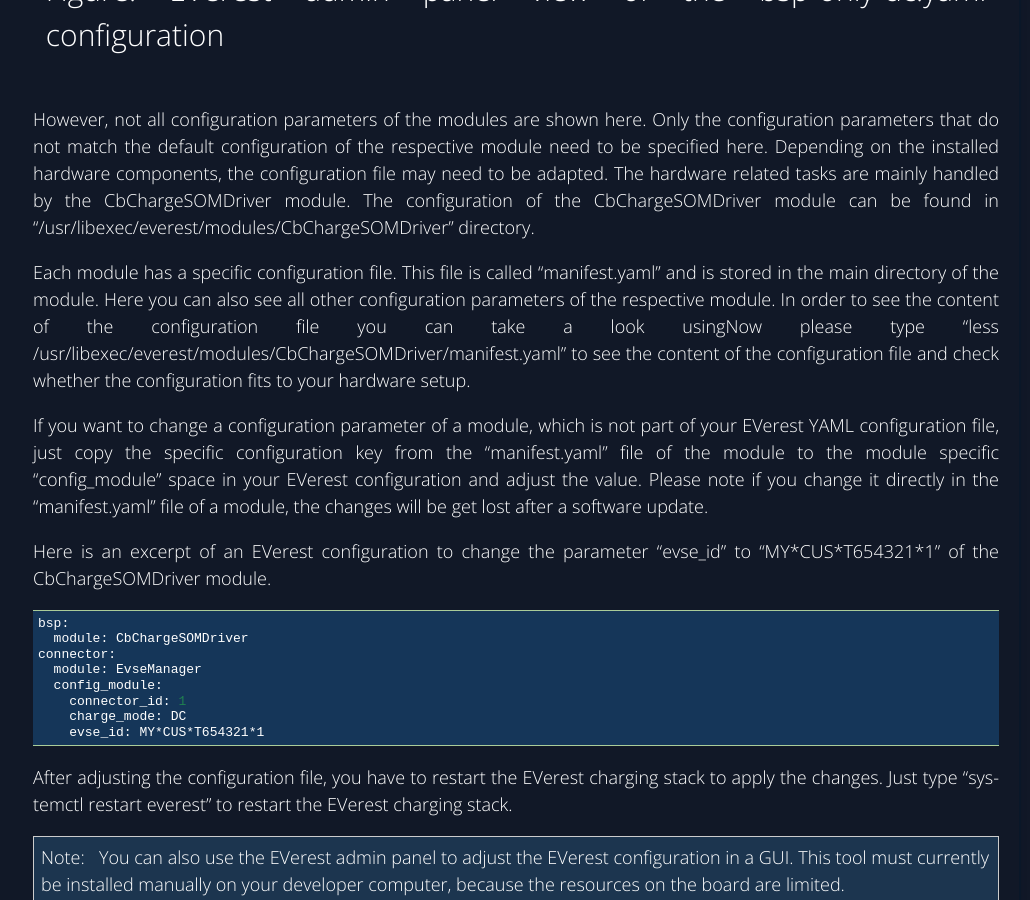
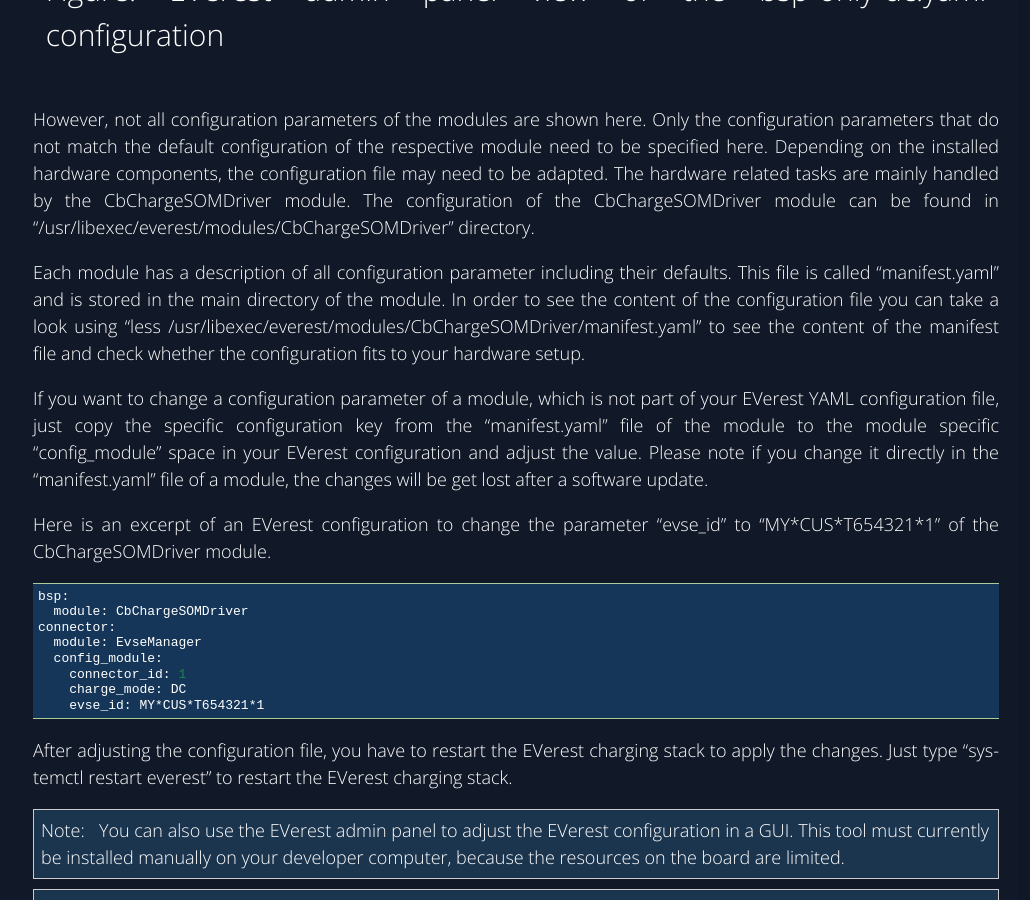
Before and after one commit to chargebyte/chargebyte-docs, a Sphinx documentation site: the page built from docs/source/getting_started.rst, in a window 1280 px wide and 900 px high, scrolled down 5441 px. Shown: the whole window, without its empty margins (217-1247 px from the left). Built offline with Sphinx 7.4.7, drawn with Linux system fonts in a browser that asks for light colours.

Commit message:
Improve description of manifest
Signed-off-by: Stefan Wahren <stefan.wahren@chargebyte.com>

```diff
--- a/docs/source/getting_started.rst
+++ b/docs/source/getting_started.rst
@@ -139,11 +139,11 @@
 The configuration of the CbChargeSOMDriver module can be found in "/usr/libexec/everest/modules/CbChargeSOMDriver"
 directory.
 
-Each module has a specific configuration file. This file is called "manifest.yaml" and is stored
-in the main directory of the module.
-Here you can also see all other configuration parameters of the respective module.
-In order to see the content of the configuration file you can take a look usingNow please type "less /usr/libexec/everest/modules/CbChargeSOMDriver/manifest.yaml" to see the
-content of the configuration file and check whether the configuration fits to your hardware setup.
+Each module has a description of all configuration parameter including their defaults.
+This file is called "manifest.yaml" and is stored in the main directory of the module.
+In order to see the content of the configuration file you can take a look using
+"less /usr/libexec/everest/modules/CbChargeSOMDriver/manifest.yaml" to see the
+content of the manifest file and check whether the configuration fits to your hardware setup.
 
 If you want to change a configuration parameter of a module, which is not part of your EVerest YAML
 configuration file, just copy the specific configuration key from the "manifest.yaml" file of the
```
